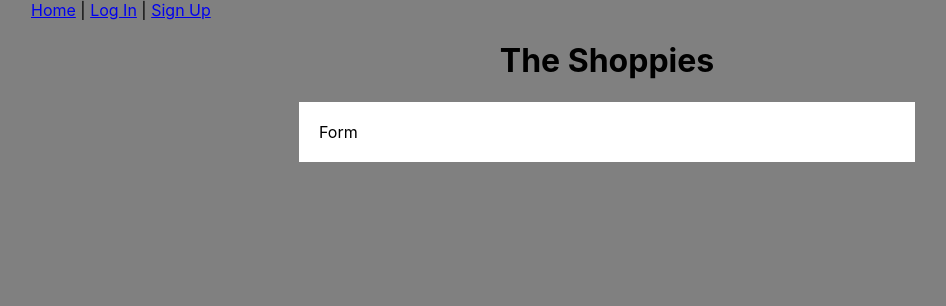
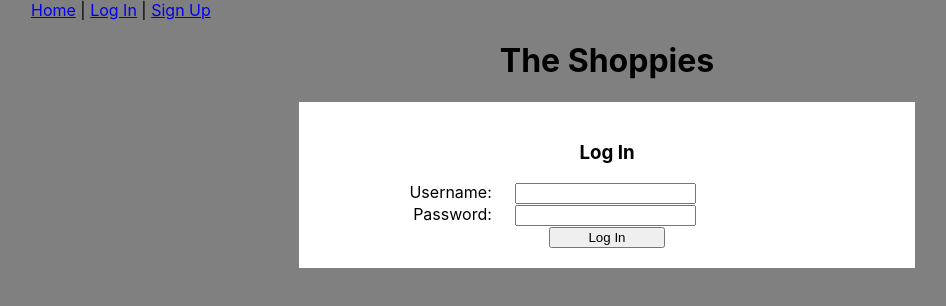
Before and after one commit to jonschacter/shoppies, a React (Create React App) app: page /login in a window 1280 px wide. Shown: the top 306 px of the page, without its empty margins (97-1043 px from the left). Built offline with nearby package versions, Linux system fonts and the light colour scheme.

Commit message:
create controlled form for UserForm

```diff
--- a/src/components/user/UserForm.js
+++ b/src/components/user/UserForm.js
@@ -1,13 +1,42 @@
 import React, { Component } from 'react';
+import { connect } from 'react-redux'
 
 class UserForm extends Component {
+    constructor(props){
+        super(props)
+        this.state = {
+            username: "",
+            password: "",
+        }
+    }
+
+    handleChange = ({ target: { name, value } }) => {
+        this.setState({
+            [name]: value
+        })
+    }
+
+    handleSubmit = e => {
+        e.preventDefault()
+        console.log("submit")
+    }
+
     render() {
         return (
-            <div className="user-form">
-                Form
-            </div>
+                <div className="user-form">
+                    <h3 className="form-title">{this.props.type}</h3>
+                    <form onSubmit={this.handleSubmit}>
+                        <label>Username:</label>
+                        <input type="text" name="username" onChange={this.handleChange} value={this.state.username} />
+                        <br />
+                        <label>Password:</label>
+                        <input type="password" name="password" onChange={this.handleChange} value={this.state.password} />
+                        <br />
+                        <input className="submit" type="submit" value={this.props.type} />
+                    </form>
+                </div>
         );
     }
 }
 
-export default UserForm;
+export default connect()(UserForm);
--- a/src/index.css
+++ b/src/index.css
@@ -72,3 +72,26 @@ input {
     width: 50%;
     margin: auto;
 }
+
+label, input {
+    display: inline-block;
+}
+
+label {
+    width: 30%;
+    text-align: right;
+}
+
+label+input {
+    width: 30%;
+    margin: 0 30% 0 4%;
+}
+
+.submit {
+    width: 20%;
+    margin-left: 40%;
+}
+
+.form-title {
+    text-align: center;
+}
```
